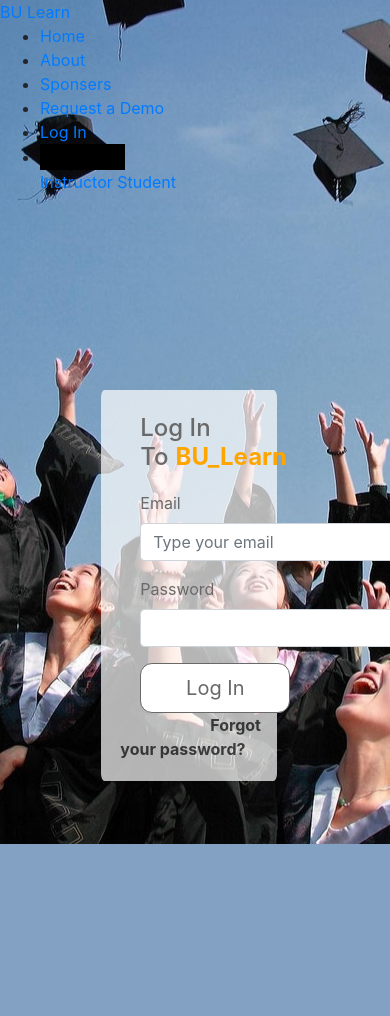
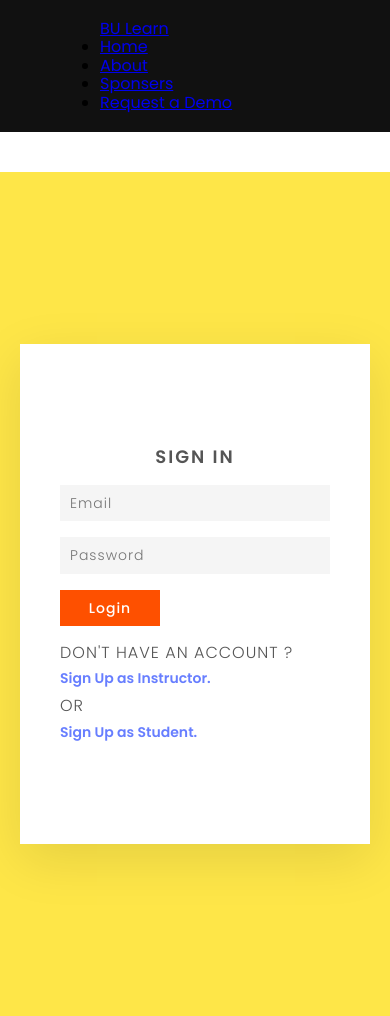
Before and after one commit to AhmedHafez7-Eng/BU_Learn, a PHP site: page /login.php in a window 390 px wide; the page is wider, and only the part inside the window is pictured. Before the commit the page ends 844 px from the top of that part, so only its background shows below. Run offline with PHP 8.4, Linux system fonts and the light colour scheme; some libraries are stand-ins or nearby versions.

Commit message:
Update login.php

```diff
--- a/login.php
+++ b/login.php
@@ -4,38 +4,176 @@
 	        <meta charset="utf-8">
 	        <meta name="viewport" content="width=device-width, initial-scale=1, shrink-to-fit=no">
 	        <title>Log In</title>
-	        <link rel="stylesheet" href="css/bootstrap.css">
-	        <link rel="stylesheet" href="css/font-awesome.min.css">
+	        <link rel="icon" href="img/titleIcon.png">  <!-- To make icon in title -->
+            <link rel="stylesheet" href="css/all.css">
+            <link rel="stylesheet" href="css/normalize.css">
             <link rel="stylesheet" type="text/css" href="css/bu.css">
-<!--            <link href="https://fonts.googleapis.com/css?family=Anton|Gugi|Josefin+Sans|Lora|Merriweather+Sans|Poppins" rel="stylesheet">-->
+            <style type="text/css">
+                @import url('https://fonts.googleapis.com/css?family=Poppins:200,300,400,500,600,700,800,900&display=swap');
+
+                *{
+                    margin: 0;
+                    padding: 0;
+                    font-family: 'Poppins', sans-serif;
+                    -webkit-box-sizing: border-box;
+                    -moz-box-sizing: border-box;
+                    -o-box-sizing: border-box;
+                    box-sizing: border-box;
+                }
+                header{
+                    background: #111;
+                    padding: 20px 100px;
+                }
+                .registerlinks{
+                    display: none;
+                }
+                section{
+                    margin-top: 40px;
+                    position: relative;
+                    min-height: 100vh;
+                    background: #fee648;
+                    display: flex;
+                    justify-content: center;
+                    align-items: center;
+                    padding: 20px;
+                }
+                section .container{
+                    position: relative;
+                    width: 800px;
+                    height: 500px;
+                    background: #FFF;
+                    box-shadow: 0 15px 50px rgba(0,0,0,0.1);
+                    overflow: hidden;
+                }
+                section .container .user{
+                    position: absolute;
+                    top: 0;
+                    left: 0;
+                    width: 100%;
+                    height: 100%;
+                    display: flex;
+                }
+                section .container .user .imgBx{
+                    position: relative;
+                    width: 50%;
+                    height: 100%;
+                    background: #ff0;
+                    transition: .5s;
+                }
+                section .container .user .imgBx img{
+                    width: 100%;
+                    height: 100%;
+                    object-fit: cover;
+                    position: absolute;
+                    top: 0;
+                    left: 0;
+
+                }
+                section .container .user .formBx{
+                    position: relative;
+                    width: 50%;
+                    height: 100%;
+                    background: #FFF;
+                    display: flex;
+                    justify-content: center;
+                    align-items: center;
+                    padding: 40px;
+                    transition: .5s;
+                }
+                section .container .user .formBx form h2{
+                    font-size: 18px;
+                    font-weight: 600;
+                    text-transform: uppercase;
+                    letter-spacing: 2px;
+                    text-align: center;
+                    width: 100%;
+                    margin-bottom: 10px;
+                    color: #555;
+                }
+                section .container .user .formBx form input{
+                    position: relative;
+                    width: 100%;
+                    padding: 10px;
+                    background: #f5f5f5;
+                    color: #333;
+                    border: none;
+                    outline: none;
+                    box-shadow: none;
+                    margin: 8px 0;
+                    font-size: 14px;
+                    letter-spacing: 1px;
+                    font-weight: 300;
+                }
+                section .container .user .formBx form input[type="submit"]{
+                    max-width: 100px;
+                    background: #fe5000;
+                    color: #FFF;
+                    cursor: pointer;
+                    font-size: 14px;
+                    font-weight: 500;
+                    letter-spacing: 1px;
+                    transition: .5s;
+                }
+                section .container .user .formBx form input[type="submit"]:hover{
+                    box-shadow: 0 0 5px #fe5000, 0 0 20px #fe5000;
+                }
+                section .container .user .formBx form .signup{
+                    position: relative;
+                    margin-top: 10px;
+                    letter-spacing: 1px;
+                    color: #555;
+                    text-transform: uppercase;
+                    font-weight: 300;
+                    margin-bottom: 7px;
+                }
+                section .container .user .formBx form a{
+                    text-decoration: none;
+                    font-size: 14px;
+                    font-weight: 600;
+                    color: #677eff;
+                }
+                @media(max-width: 841px){
+
+                    section .container .user .imgBx{
+                        display: none;
+                    }
+                    section .container .user .formBx{
+                        width: 100%;
+                    }
+                }
+            </style>
         </head>
-        <body style="background: url(img/largeacademy-celebrate-celebration-267885.jpg) no-repeat center center;">
+        <body>
+
             <!--Start  Navbar-->
                 <?php include 'header.php'; ?>
             <!--End Navbar-->
-            <section class="log">
-                <div class="container-fluid">
-                    <h4>Log In To<span>BU_Learn</span></h4>
+            <section>
+                <div class="container">
+                    <div class="user signinBx">
+                        <div class="imgBx">
+                            <img src="img/loginImg.jpg">
+                        </div>
+                        <div class="formBx">
+                            <form action="backend.php" method="POST" autocomplete="off">
+                                <h2>Sign In</h2>
                                 <h6><?php if(isset($_GET['message'])){echo $_GET['message'];} ?></h6>
-                    <form action="backend.php" method="POST">
-                          <div class="form-group">
-                            <label for="formGroupExampleInput">Email</label>
-                            <input type="email" class="form-control" id="formGroupExampleInput" placeholder="Type your email" name="loemail">
+                                <input type="text" name="loemail" placeholder="Email" required>
+                                <input type="password" name="lopass" placeholder="Password" required>
+                                <input type="submit" value="Login">
+                                <p class="signup">Don't have an account ?</p>
+                                <a href="instrsignup.php">Sign Up as Instructor.</a>
+                                <p class="signup">Or</p>
+                                <a href="signup.php">Sign Up as Student.</a>
+                            </form>
                         </div>
-                          <div class="form-group">
-                            <label for="formGroupExampleInput2">Password</label>
-                            <input type="password" class="form-control" id="formGroupExampleInput2" name="lopass">
                     </div>
-                        <div class="form-group">
-                            <button type="submit">Log In</button>
-                            <a href="#">Forgot your password?</a>
-                          </div>
-                    </form>
                 </div>
             </section>
 
-        <script src="js/jquery-3.3.1.min.js"></script>
-        <script src="js/bootstrap.min.js"></script>
-        <script src="js/bu.js"></script>
+        <script src="js/all.js"></script>
+        <script src="js/jquery-3.5.1.min.js"></script>
+        <!-- <script src="js/bootstrap.min.js"></script> -->
+        <script src="js/myscript.js"></script>
         </body>
 </html>
```
Lines whose indentation alone changed are shown as unchanged.
